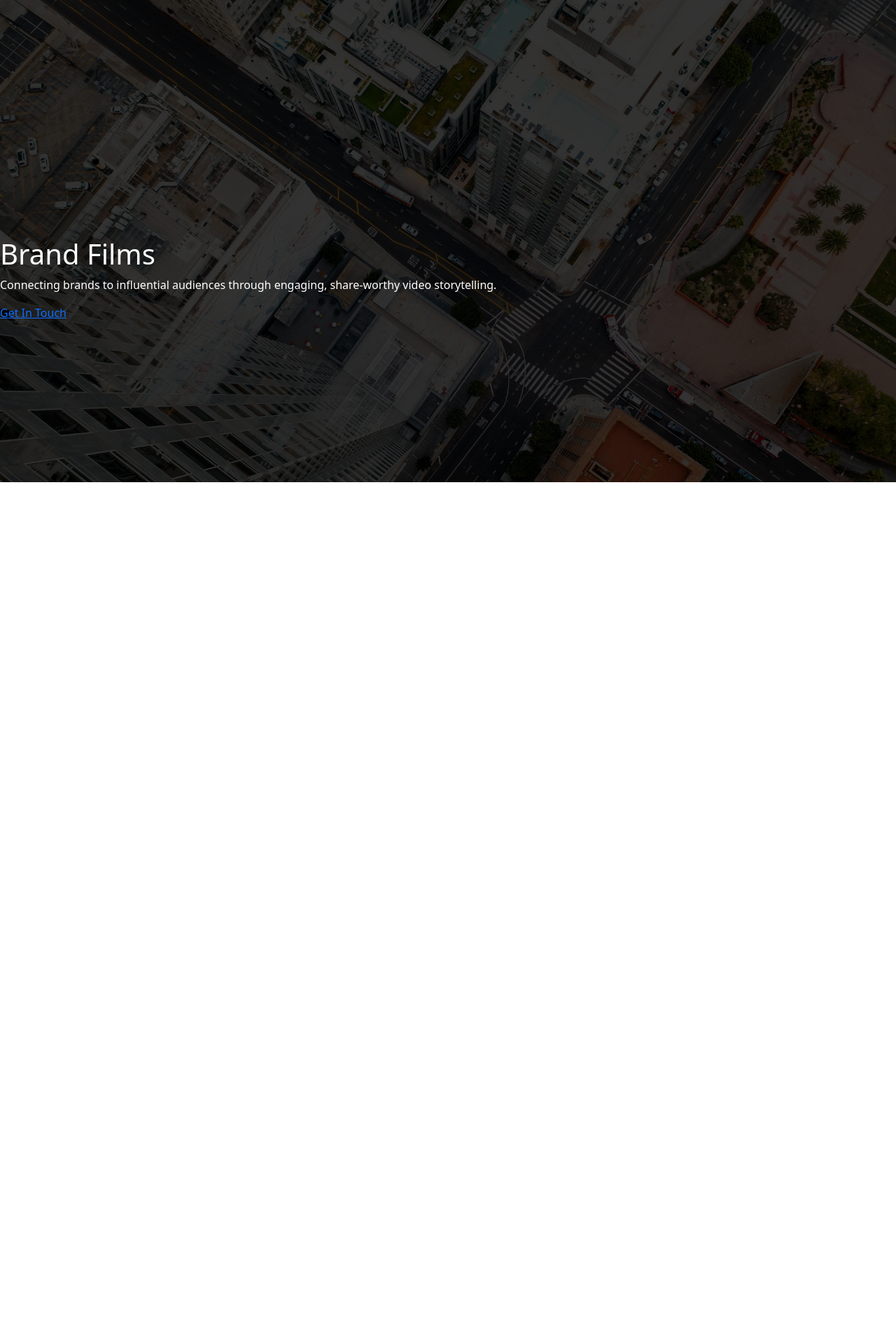
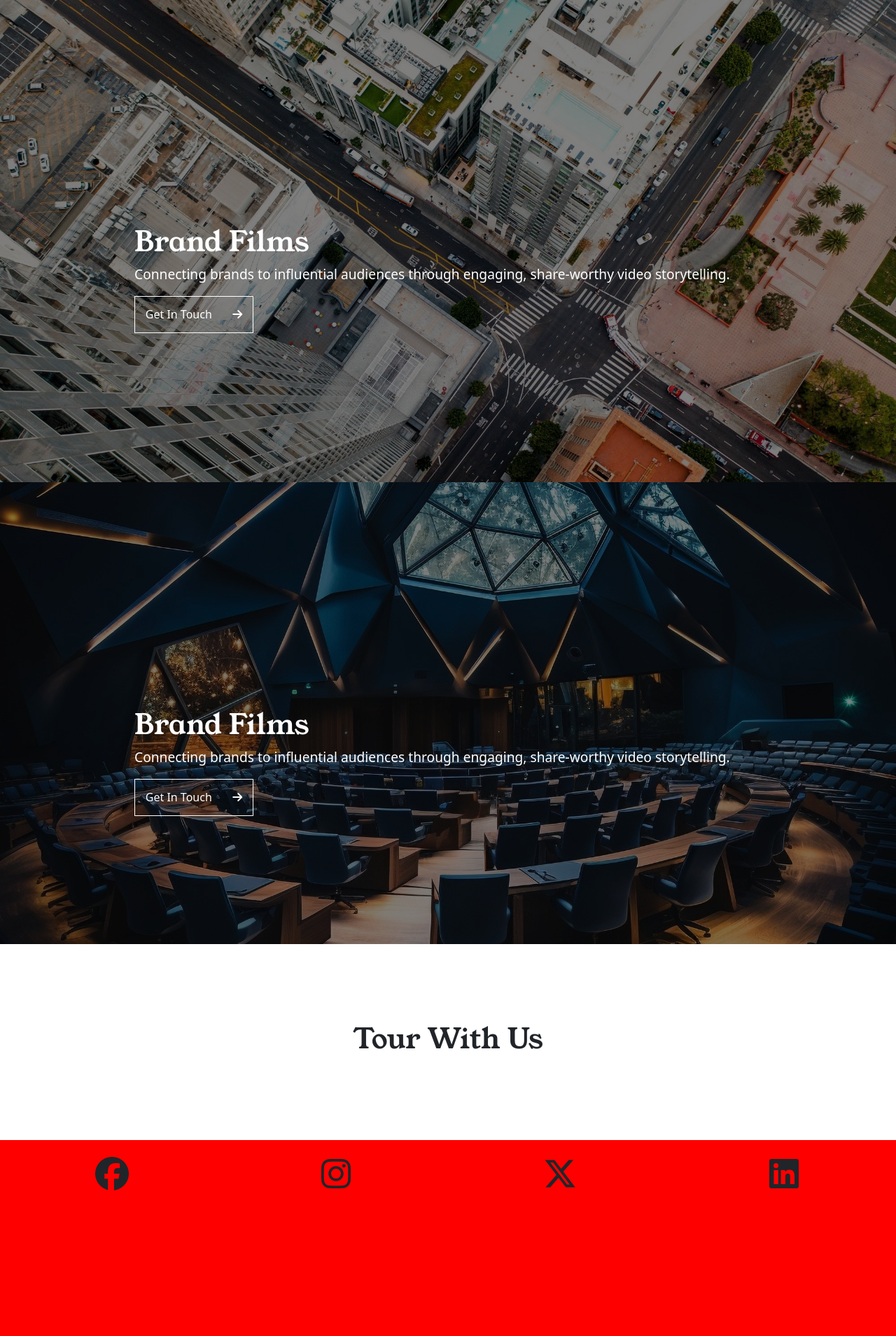
Before and after one commit to Chukason29/woawx_PR, a PHP site: page / in a window 1280 px wide. Shown: the part 2605-4514 px from the top of the page at 70% size. Before the commit the page ends 3294 px from the top, so only its background shows below. Run offline with PHP 8.4, Linux system fonts and the light colour scheme; some libraries are stand-ins or nearby versions.

Commit message:
added connect with us

```diff
--- a/css/styles.css
+++ b/css/styles.css
@@ -1,5 +1,5 @@
 @import url('https://fonts.googleapis.com/css2?family=Public+Sans:ital,wght@0,100..900;1,100..900&display=swap');
-@import url('https://fonts.googleapis.com/css2?family=Lilita+One&display=swap');
+@import url('https://fonts.googleapis.com/css2?family=Young+Serif&display=swap');
 *{
     margin: 0;
     padding: 0;
@@ -81,10 +81,10 @@
 .first-service-left-writ{
     display: flex;
     align-items: center;
-    padding: 2rem;
+    padding: 1.5rem;
     border-top: 3.5px solid rgb(233, 5, 5);
     border-bottom: 3.5px solid #000000;
-    font-family: "Lilita One", sans-serif;
+    font-family: "Young Serif", serif;
     font-weight: 900;
     text-shadow: 0px 0px 1px red;
     font-size: 5rem;
@@ -107,6 +107,9 @@
     overflow: hidden;
     position: relative;
 }
+.first-services-right h3{
+    font-family: "Young Serif", serif;
+}
 .first-services-right img{
     filter: brightness(.35);
     transform: scale(1);
@@ -128,7 +131,7 @@
 }
 .graphing img{
     max-width: 100%;
-    filter: brightness(.2);
+    filter: brightness(.5);
 }
 .graphing-div{
     height: 100vh;
@@ -138,5 +141,52 @@
     color: #fff;
     display: flex;
     align-items: center;
+    padding-inline: 12rem;
+}
+.graphing-div h1{
+    font-family: "Young Serif", serif;
+}
+.graphing-div p{
+    font-size: 1.2rem;
+}
+.graphing-div a{
+    color: #fff;
+    text-decoration: none;
+    display: flex;
+    justify-content: space-around;
+    align-items: center;
+    padding-block: .85rem;
+    border: 1px solid #fff;
+    max-width: 20%;
+}
+#connect-with-us{
+    padding-block: 7rem;
+    text-align: center;
+    font-family: "Young Serif", serif;
+    font-size: 4rem;
+}
+#connect-socials{
+    display: flex;
+}
+.social-blocks{
+    width: 25%;
+    height: 35vh;
+    background-color: red;
+    text-align: center;
+    padding-block: 1.5rem;
+}
+.social-blocks i{
+    font-size: 3rem;
+}
+#facebook-block{
 
 }
+#instagram-block{
+
+}
+#twitter-block{
+
+}
+#linkedin-block{
+
+}
--- a/index.html
+++ b/index.html
@@ -112,7 +112,42 @@
             <div>
                 <h1>Brand Films</h1>
                 <p>Connecting brands to influential audiences through engaging, share-worthy video storytelling.</p>
-                <a href="">Get In Touch</a>
+                <a href=""><span>Get In Touch</span> <span><i class="fa-solid fa-arrow-right"></i></span></a>
+            </div>
+        </div>
+    </section>
+    <section id="photograph" class="graphing">
+        <img src="./img//photograph-img.jpg" alt="PR Waowx branding">
+        <div class="graphing-div">
+            <div>
+                <h1>Brand Films</h1>
+                <p>Connecting brands to influential audiences through engaging, share-worthy video storytelling.</p>
+                <a href=""><span>Get In Touch</span> <span><i class="fa-solid fa-arrow-right"></i></span></a>
+            </div>
+        </div>
+    </section>
+    <section id="connect-with-us">
+        <h1>Tour With Us</h1>
+    </section>
+    <section id="connect-socials">
+        <div class="social-blocks" id="facebook-block">
+            <div>
+                <i class="fa-brands fa-facebook"></i>
+            </div>
+        </div>
+        <div class="social-blocks" id="instagram-block">
+            <div>
+                <i class="fa-brands fa-instagram"></i>
+            </div>
+        </div>
+        <div class="social-blocks" id="twitter-block">
+            <div>
+                <i class="fa-brands fa-x-twitter"></i>
+            </div>
+        </div>
+        <div class="social-blocks" id="linkedin-block">
+            <div>
+                <i class="fa-brands fa-linkedin"></i>
             </div>
         </div>
     </section>
```
Also changed, not shown: img/photograph-img.jpg.
